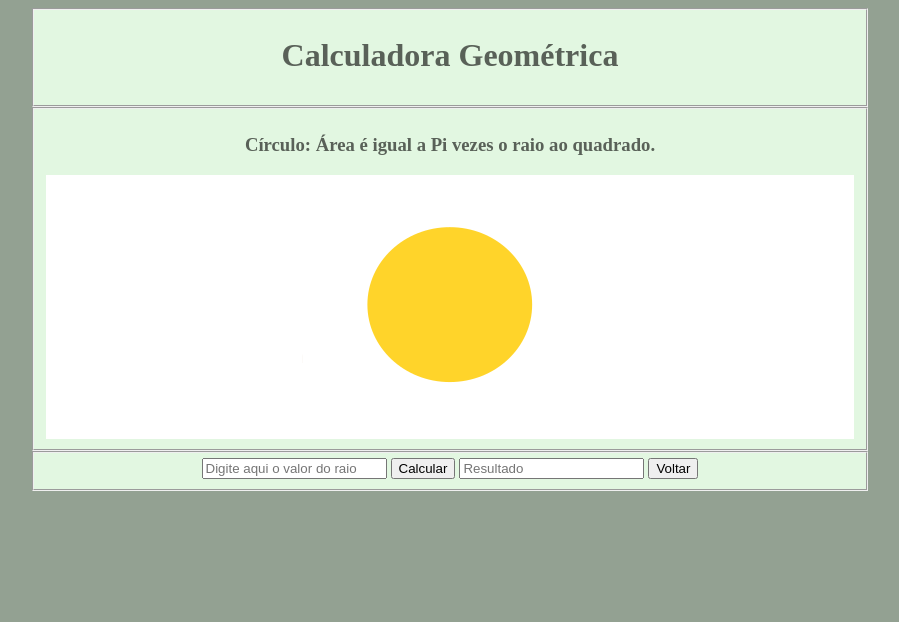
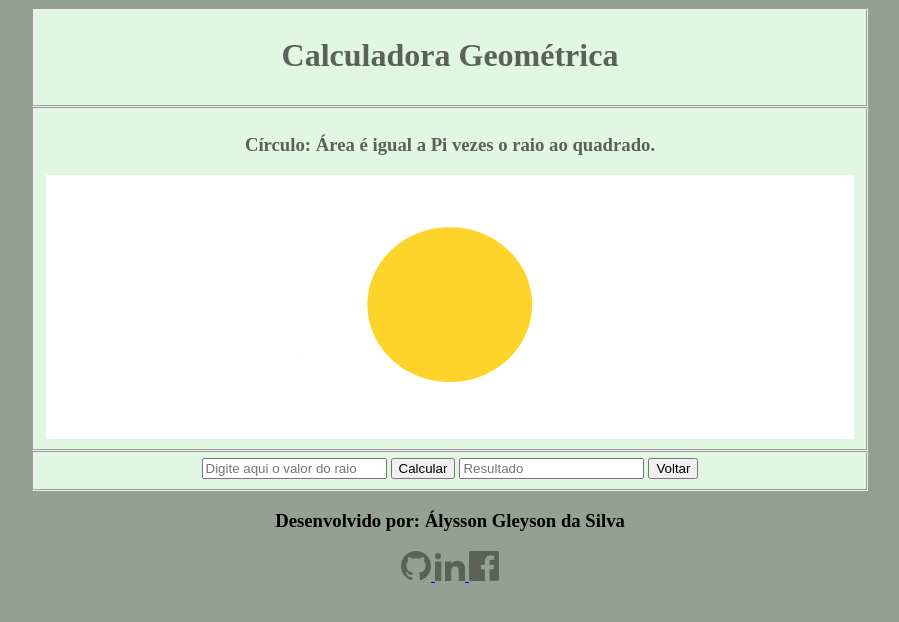
Before and after one commit to alyssongleysondasilva/formula-result, a plain HTML site: page formula-circulo.html in a window 1280 px wide. Shown: the whole page, without its empty margins (190-1089 px from the left). Drawn offline with Linux system fonts and the light colour scheme.

Commit message:
Adicionado rodapé

```diff
--- a/estilos.css
+++ b/estilos.css
@@ -16,3 +16,16 @@ fieldset {
         justify-content: center;
         align-items: center;
 }
+footer {
+        flex-wrap: wrap;
+        width: 64%;
+        margin: 0 auto;
+        color: black;
+        text-align: center;
+}
+.social {
+        flex-wrap: wrap;
+        justify-content: center;
+        align-items: center;
+
+}
--- a/formula-circulo.html
+++ b/formula-circulo.html
@@ -26,7 +26,20 @@
             <input type="button" value="Voltar">
         </a>
     </fieldset>
-
     <script src="script.js"></script>
 </body>
+<footer>
+    <h3>Desenvolvido por: Álysson Gleyson da Silva</h3>
+    <div class="social">
+        <a href="https://www.github.com/gleysonalysson/">
+            <img src="img/social/github-mark.png" alt="Logo github">
+        </a>
+        <a href="https://www.linkedin.com/in/gleysonalysson/">
+            <img src="img/social/linkedin.png"  alt="Logo linkedin">
+        </a>
+        <a href="https://www.facebook.com/gleysonalysson/">
+            <img src="img/social/facebook.png"  alt="Logo facebook">
+        </a>
+    </div>
+</footer>
 </html>
```
Also changed, not shown: index.html (+14 -1 lines), img/social/facebook.png (added), img/social/github-mark.png (added), img/social/linkedin.png (added).
